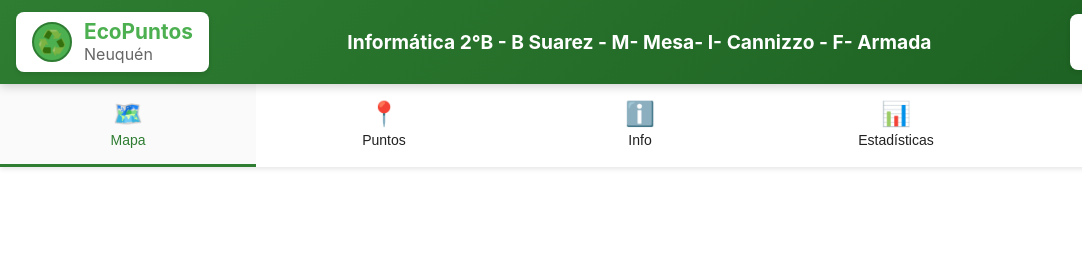
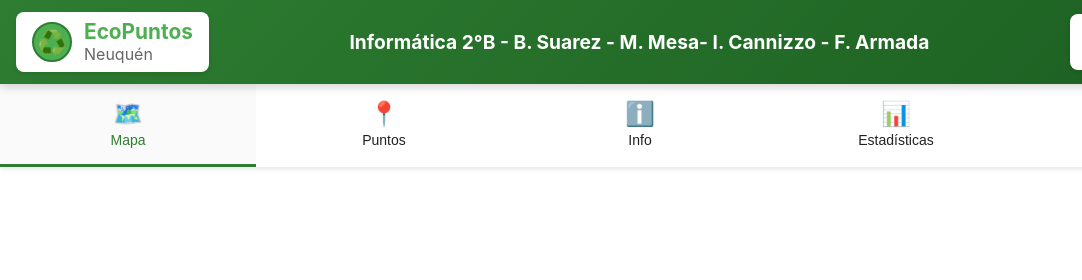
Before and after one commit to aasuarez1983/Ecopuntos-IFES-Informatica_2B, a plain HTML site: page index.html in a window 1280 px wide. Shown: the top 280 px of the page, 0-1082 px from the left. Drawn offline with Linux system fonts and the light colour scheme; some packages are replaced by stand-ins of ours.

Commit message:
Update index.html

```diff
--- a/index.html
+++ b/index.html
@@ -800,7 +800,7 @@
 
                 <!-- Título Central -->
                 <div class="header-title">
-                    Informática 2°B - B Suarez - M- Mesa- I- Cannizzo - F- Armada
+                    Informática 2°B - B. Suarez - M. Mesa- I. Cannizzo - F. Armada
                 </div>
 
                 <!-- Logo IFES -->
```
